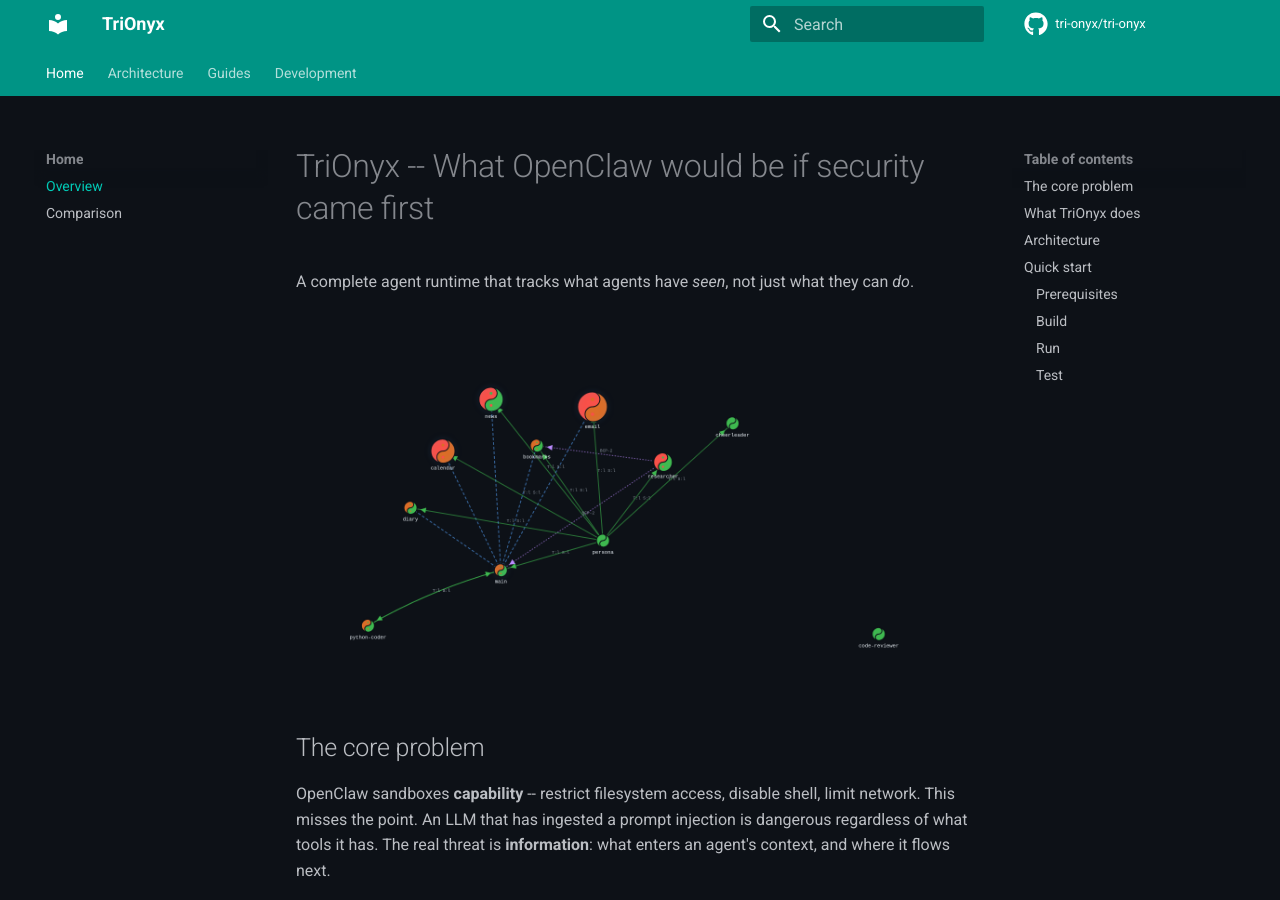
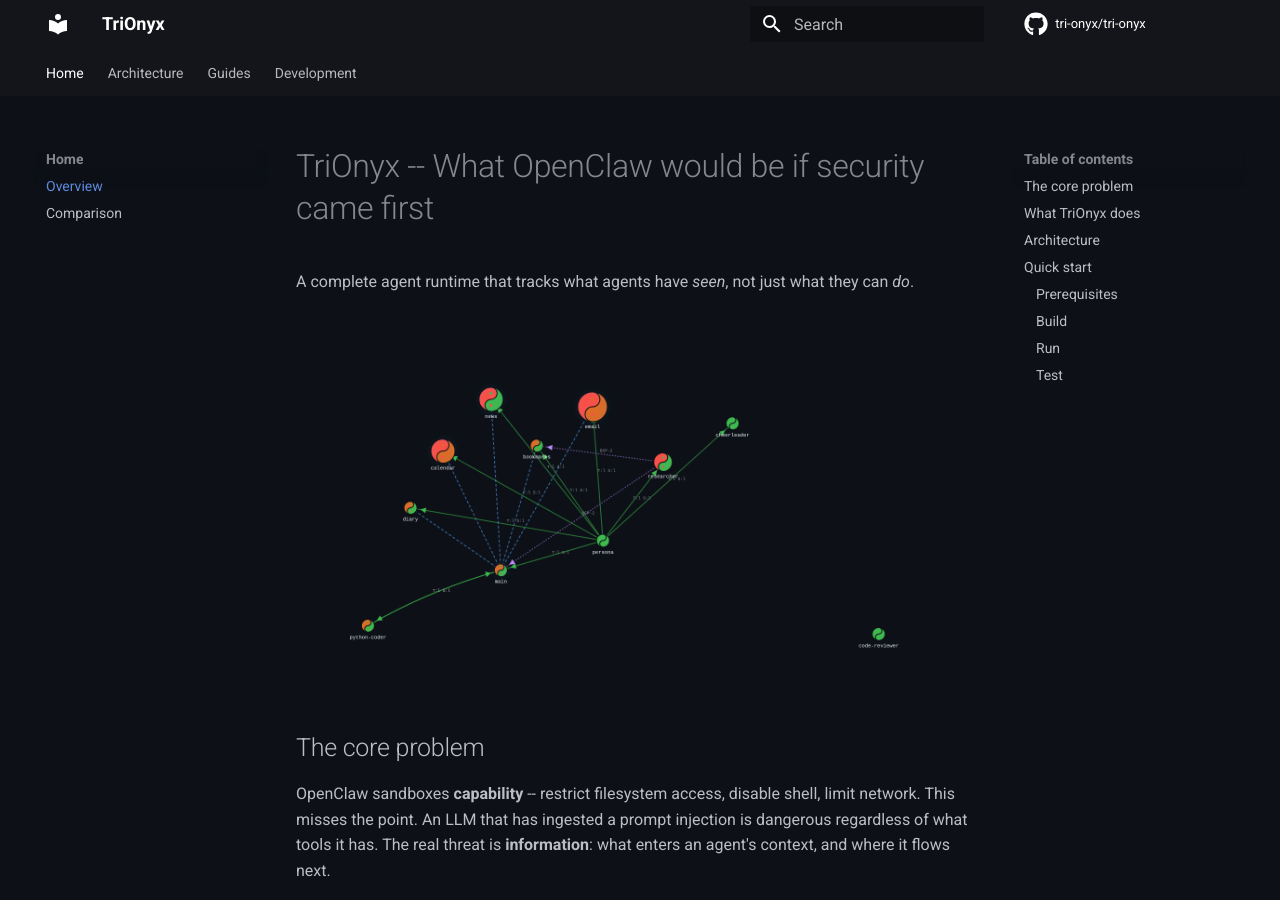
Before and after one commit to tri-onyx/tri-onyx, an MkDocs documentation site: the page built from docs/index.md, in a window 1280 px wide and 900 px high. Built offline with MkDocs 1.6.1 and Material for MkDocs 9.7.7, drawn with Linux system fonts in a browser that asks for light colours; comment, search, counter and statistics services are not loaded.

Commit message:
docs: use black header with teal accents

```diff
--- a/mkdocs.yml
+++ b/mkdocs.yml
@@ -7,8 +7,8 @@
   name: material
   palette:
     scheme: slate
-    primary: teal
-    accent: deep orange
+    primary: black
+    accent: teal
   icon:
     repo: fontawesome/brands/github
   features:
```
